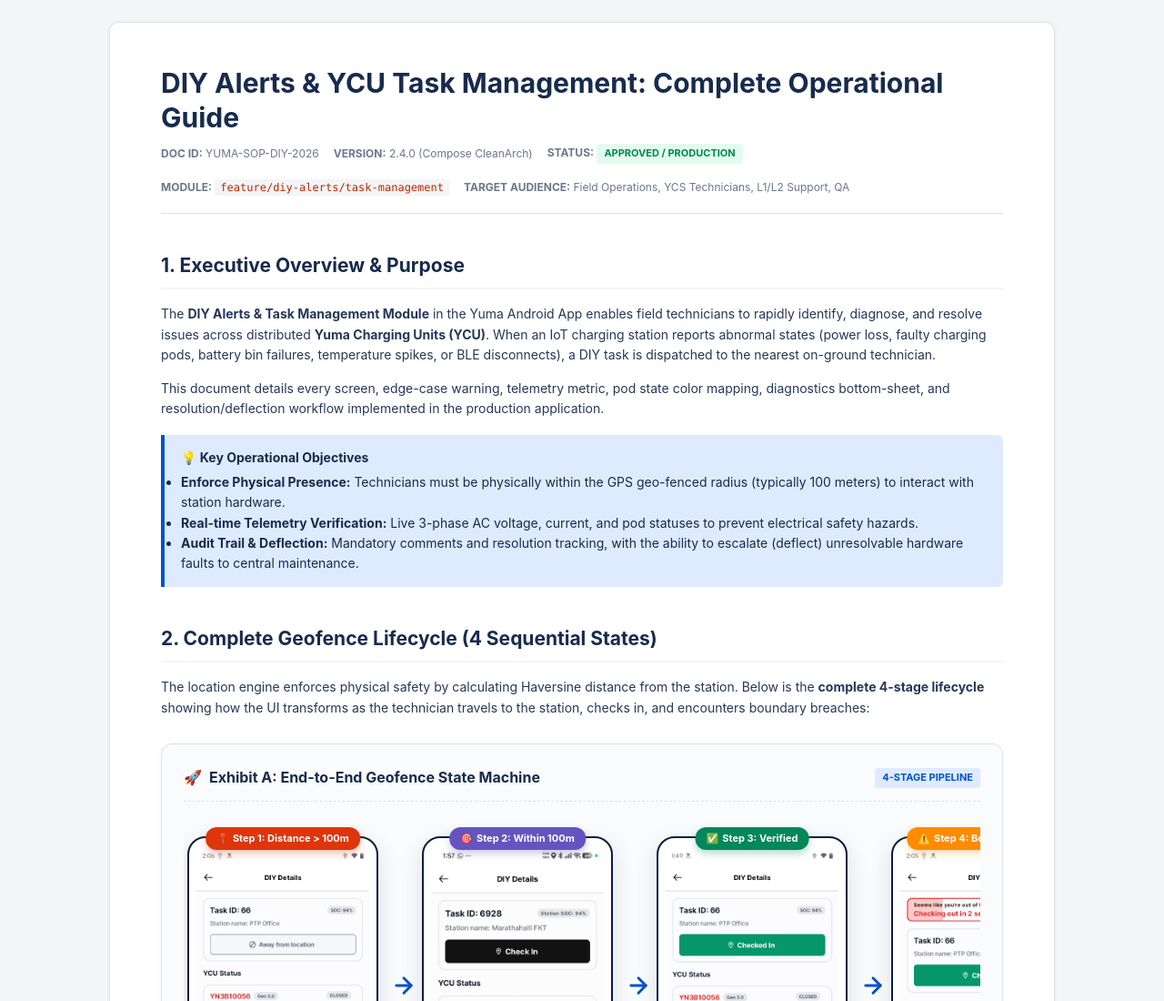
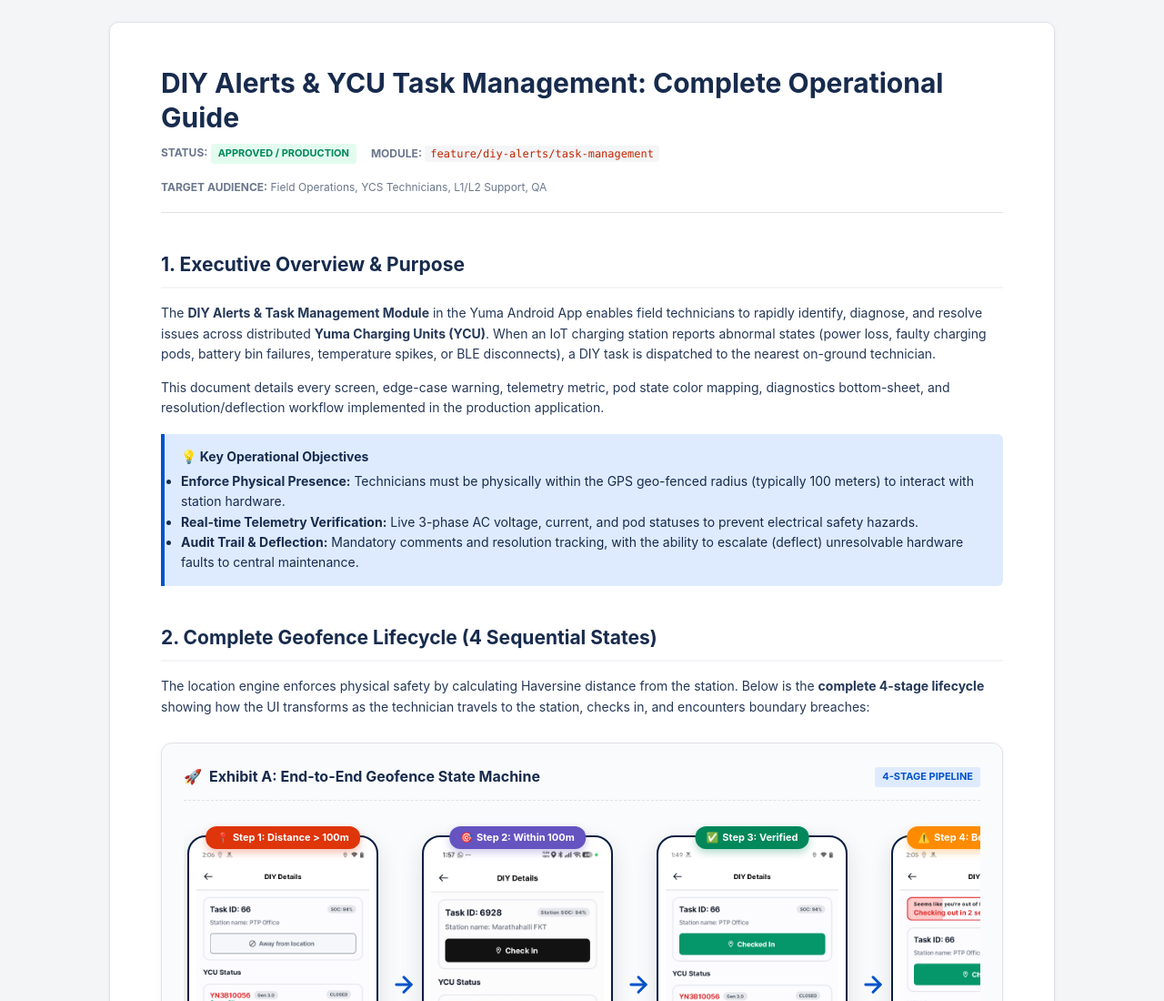
Before and after one commit to yuma-energy/app-walkthrough, a plain HTML site: page index.html in a window 1280 px wide. Shown: the top 1100 px of the page at 91% size. Drawn offline with Linux system fonts and the light colour scheme.

Commit message:
removed version

```diff
--- a/index.html
+++ b/index.html
@@ -427,8 +427,6 @@
             <h1 class="page-title">DIY Alerts &amp; YCU Task Management: Complete Operational Guide</h1>
 
             <div class="doc-meta-bar">
-                <div><strong>DOC ID:</strong> YUMA-SOP-DIY-2026</div>
-                <div><strong>VERSION:</strong> 2.4.0 (Compose CleanArch)</div>
                 <div><strong>STATUS:</strong> <span class="status-lozenge status-success">Approved / Production</span></div>
                 <div><strong>MODULE:</strong> <code>feature/diy-alerts/task-management</code></div>
                 <div><strong>TARGET AUDIENCE:</strong> Field Operations, YCS Technicians, L1/L2 Support, QA</div>
```
